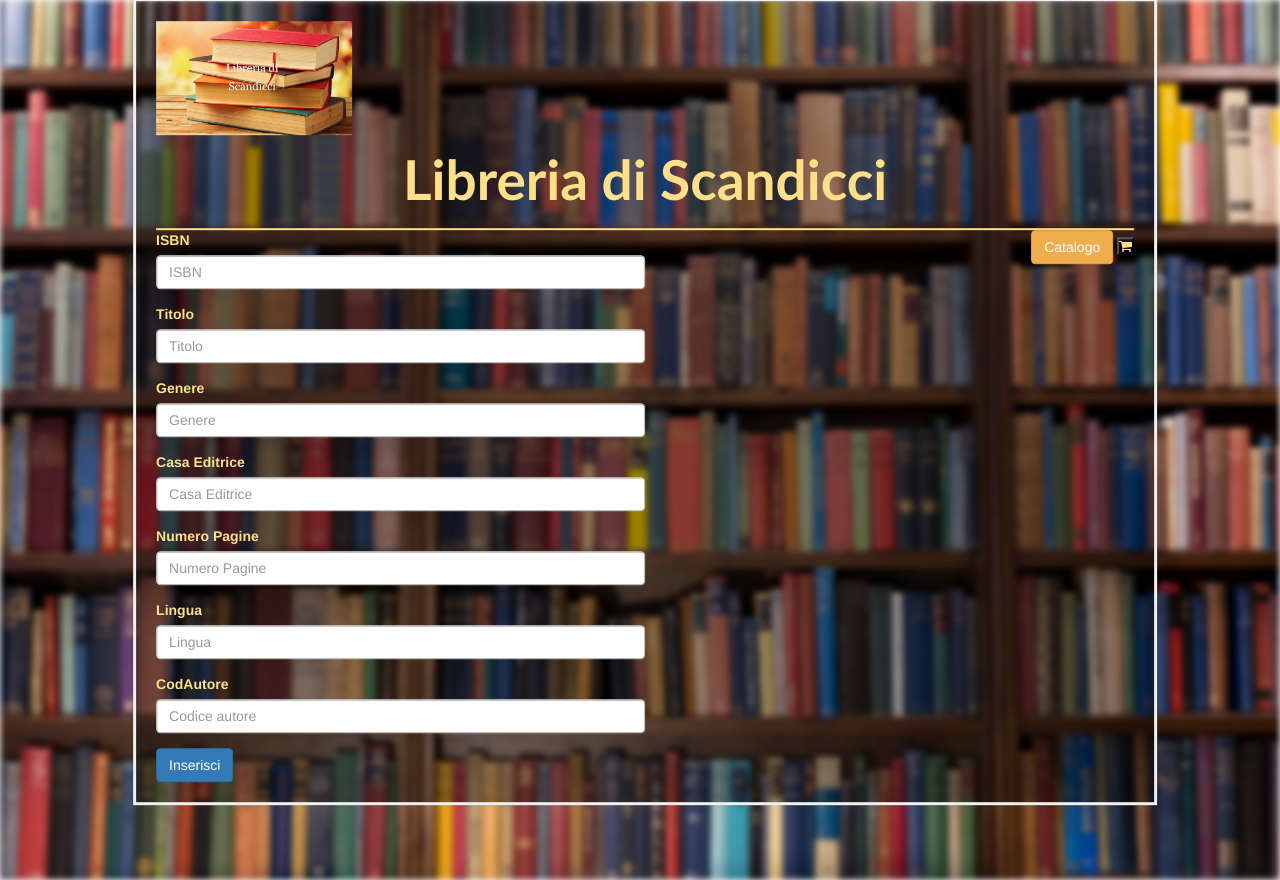
After one commit to niccolofappani/progettoLibreria, a PHP site: page /inserimento.php in a window 1280 px wide. The commit adds this page. Run offline with PHP 8.4, Linux system fonts and the light colour scheme.

Commit message:
Aggiunto inserimento dati nel database

```diff
--- a/progLibreria/admin.php
+++ b/progLibreria/admin.php
@@ -14,7 +14,7 @@
                   <p>Visualizza lista libri</p>
                   <button type="submit">Visualizza</button>
                 </form>
-                <form method="post" action="insert.php">
+                <form method="post" action="inserimento.php">
                   <p>Inserisci libri</p>
                   <button>Invio</button>
                 </form>
--- /dev/null
+++ b/progLibreria/inserimento.php
@@ -0,0 +1,60 @@
+<html>
+    <head>
+        <title>Inserimento</title>
+        <link rel='stylesheet' href='styles.css'  type='text/css'>
+        <link href='https://cdn.jsdelivr.net/npm/bootstrap@5.0.0-beta3/dist/css/bootstrap.min.css' rel='stylesheet' integrity='sha384-eOJMYsd53ii+scO/bJGFsiCZc+5NDVN2yr8+0RDqr0Ql0h+rP48ckxlpbzKgwra6' crossorigin='anonymous'>
+        <link rel='stylesheet' href='https://cdnjs.cloudflare.com/ajax/libs/font-awesome/4.7.0/css/font-awesome.min.css'>
+        <link rel='stylesheet' href='https://maxcdn.bootstrapcdn.com/bootstrap/3.4.1/css/bootstrap.min.css'>
+        <script src='https://ajax.googleapis.com/ajax/libs/jquery/3.5.1/jquery.min.js'></script>
+        <script src='https://maxcdn.bootstrapcdn.com/bootstrap/3.4.1/js/bootstrap.min.js'></script>
+
+    </head>
+    <body>
+        <div id='background'></div>
+
+        <div id='container'>
+            <a href=index.php><img id='logo' src='img/libro.png' alt='libro'></a>
+
+            <div id='top'>
+                    <label id='title'>Libreria di Scandicci</label>
+                </div>
+
+            <div id='buttons'>
+            <input type="button" class="btn btn-warning" id="getQuery" value="Catalogo" onclick="document.location='getQuery.php'"></input>
+                <button id='cart'><i class='fa fa-shopping-cart'></i></button>
+            </div>
+                <form method='post' action='insert.php'>
+                <div class='form-group'>
+                    <label>ISBN</label>
+                    <input type='text' class='form-control w-50' placeholder='ISBN' required name='ISBN'>
+                </div>
+                <div class='form-group'>
+                    <label>Titolo</label>
+                    <input type='text' class='form-control w-50' placeholder='Titolo' required name='Titolo'>
+                </div>
+                <div class='form-group'>
+                    <label>Genere</label>
+                    <input type='text' class='form-control w-50' placeholder='Genere' required name='Genere'>
+                </div>
+                <div class='form-group'>
+                    <label>Casa Editrice</label>
+                    <input type='text' class='form-control w-50' placeholder='Casa Editrice' required name='CasaEditrice'>
+                </div>
+                <div class='form-group'>
+                    <label>Numero Pagine</label>
+                    <input type='text' class='form-control w-50' placeholder='Numero Pagine' required name='NumeroPagine'>
+                </div>
+                <div class='form-group'>
+                    <label>Lingua</label>
+                    <input type='text' class='form-control w-50' placeholder='Lingua' required name='Lingua'>
+                </div>
+                <div class='form-group'>
+                    <label>CodAutore</label>
+                    <input type='number' class='form-control w-50' placeholder='Codice autore' required name='CodAutore'>
+                </div>
+                <button type='submit' class='btn btn-primary'>Inserisci</button>
+                </form>
+            </div>
+        </div>
+    </body>
+</html>
```
Also changed, not shown: progLibreria/insert.php (+16 -23 lines).
